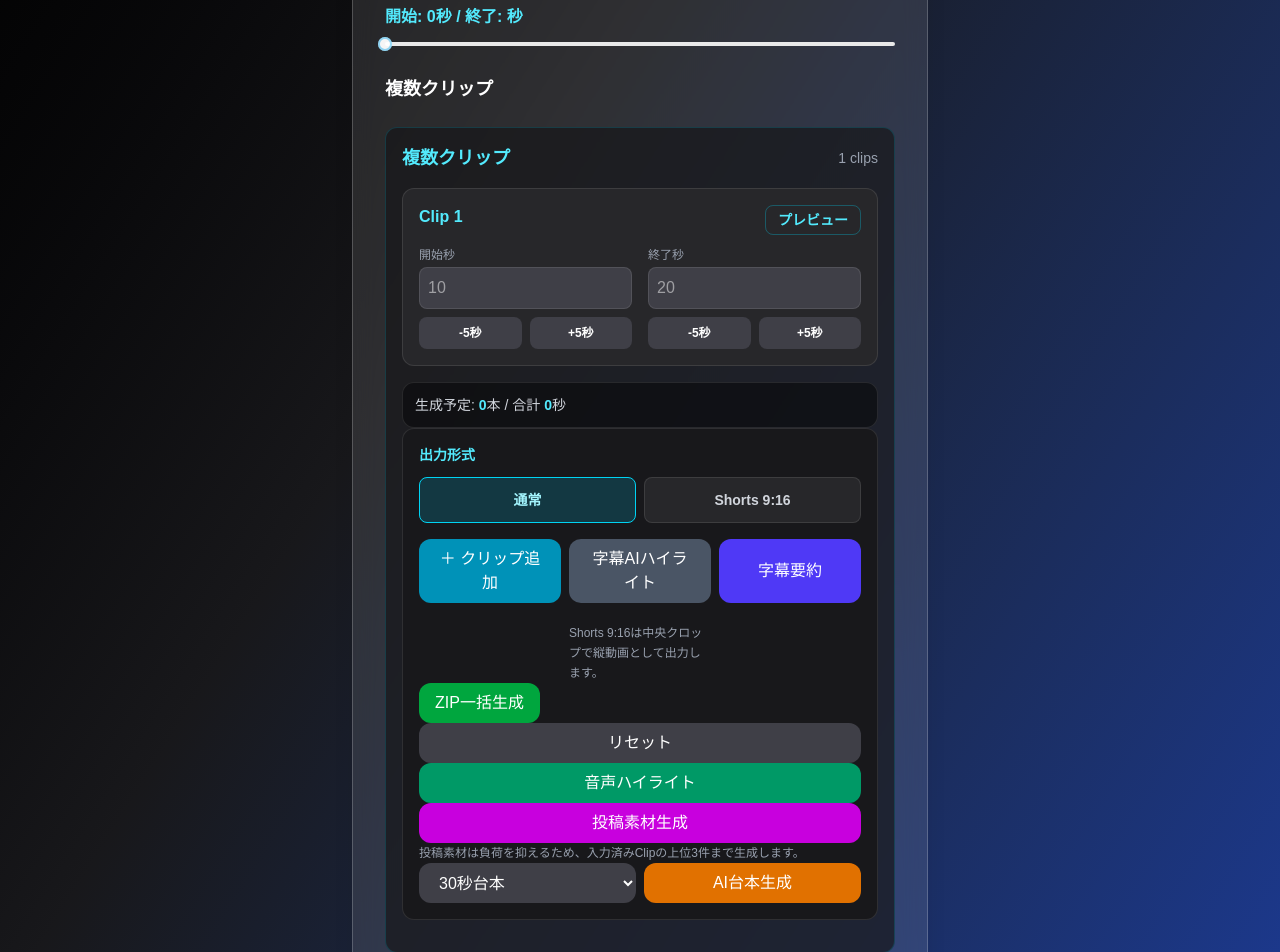
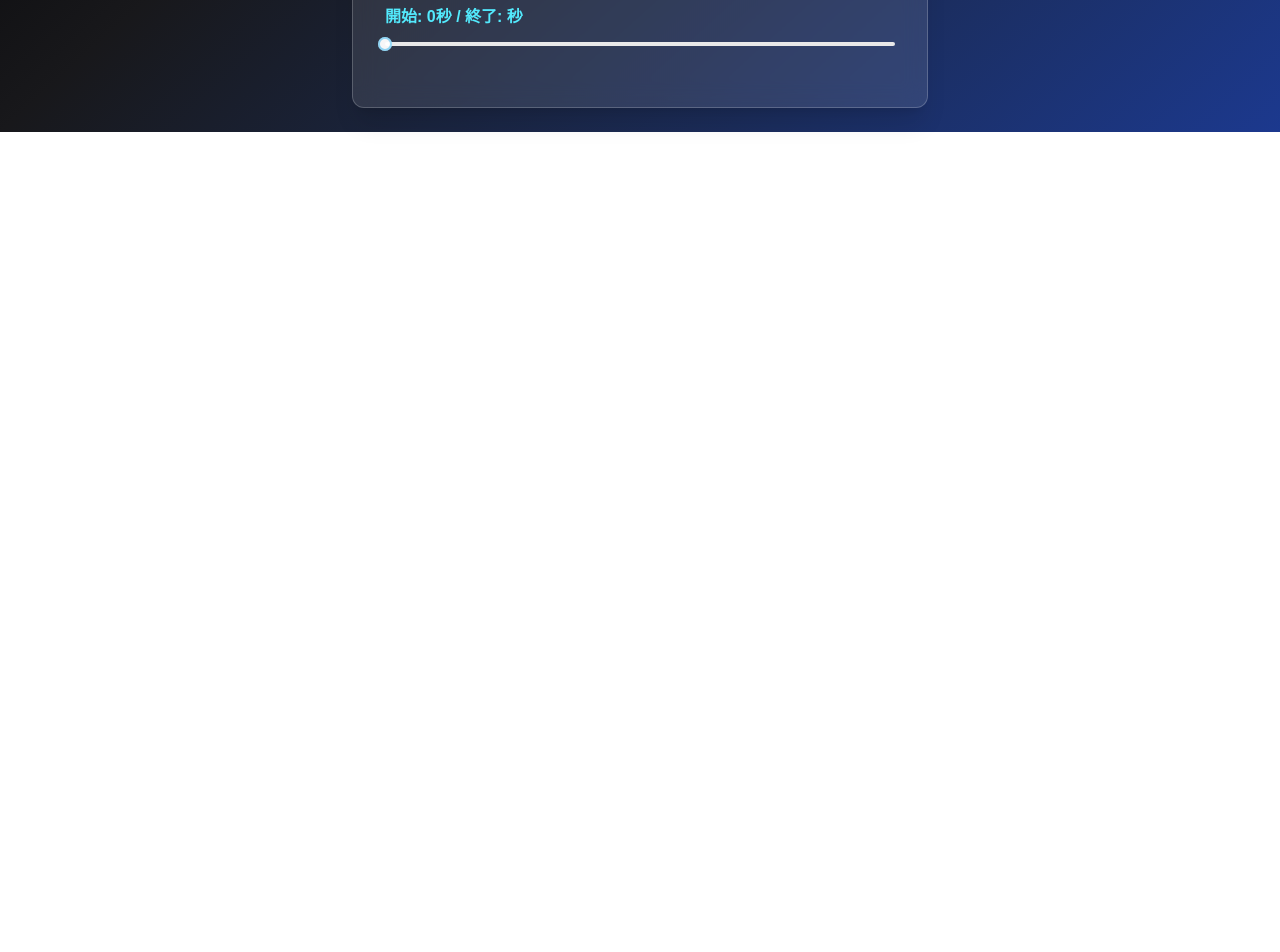
Before and after one commit to hiro042355/easyslice-ai, a Next.js app: page / in a window 1280 px wide. Shown: the part 1020-1972 px from the top of the page. After the commit the page ends 1152 px from the top, so only its background shows below. Built offline with nearby package versions, Linux system fonts and the light colour scheme.

Commit message:
Convert app flow to wizard steps

```diff
--- a/app/page.tsx
+++ b/app/page.tsx
@@ -958,17 +958,14 @@ const handlePostAssets = async () => {
     setLoading(true);
     setSuccessMessage("");
 
-   const postAssetClips = clips
-  .filter((clip) => clip.start.trim() !== "" && clip.end.trim() !== "")
-  .slice(0, 3);
-
     const res = await fetch("/api/post-assets", {
       method: "POST",
       headers: {
         "Content-Type": "application/json",
       },
       body: JSON.stringify({
-    clips: postAssetClips,
+        clips: validClips,
+        videoTitle,
       }),
     });
 
@@ -1188,6 +1185,8 @@ const downloadThumbnail = async (clipIndex: number) => {
 <p className="text-zinc-400 text-sm mt-2">
   Smart Video Clipping Platform
 </p>
+{currentStep === 1 && (
+  <div id="step-upload">
 {enableYoutube && (
   <>
     <h2 className="mt-6 mb-3 text-lg font-semibold text-cyan-300">
@@ -1243,7 +1242,6 @@ const downloadThumbnail = async (clipIndex: number) => {
 
   </div>
 )}
-<div id="step-upload" />
 <h2 className="mb-3 text-lg font-semibold text-cyan-300">
   動画をアップロード
 </h2>
@@ -1328,9 +1326,10 @@ const downloadThumbnail = async (clipIndex: number) => {
 <p className="mt-3 text-xs text-gray-400">
   字幕がある動画は「AIが内容から候補生成」、字幕がない動画や音楽は「音声ハイライト生成」を使ってください。
 </p>
-
+  </div>
+)}
         {/* 切り抜き範囲 */}
-<div id="step-upload" className="mb-6">
+<div className="mb-6">
   <label className="block text-sm font-semibold mb-2 text-gray-300">
     切り抜き範囲
   </label>
@@ -1355,11 +1354,11 @@ const downloadThumbnail = async (clipIndex: number) => {
   />
 </div>
 
-  <h2 className="text-lg font-semibold mb-4">
-    複数クリップ
-  </h2>
-{/* 複数クリップ */}
-<div id="step-clips" className="mt-6 rounded-xl border border-cyan-500/20 bg-zinc-900/70 p-4">
+{currentStep === 3 && (
+  <div
+    id="step-clips"
+    className="mt-6 rounded-xl border border-cyan-500/20 bg-zinc-900/70 p-4"
+  >
     <div className="flex items-center justify-between mb-4">
       <h2 className="text-lg font-semibold text-cyan-300">
         複数クリップ
@@ -1546,6 +1545,7 @@ const downloadThumbnail = async (clipIndex: number) => {
         </div>
       </div>
     ))}
+
     <div className="mt-4 rounded-xl border border-white/10 bg-zinc-950/60 p-3 text-sm text-gray-300">
       生成予定:{" "}
       <span className="font-semibold text-cyan-300">
@@ -1557,37 +1557,10 @@ const downloadThumbnail = async (clipIndex: number) => {
       </span>
       秒
     </div>
-<div className="col-span-full mb-4 rounded-xl border border-white/10 bg-zinc-900 p-4">
-  <p className="mb-3 text-sm font-semibold text-cyan-300">
-    出力形式
-  </p>
-
-  <div className="grid grid-cols-2 gap-2">
-    <button
-      type="button"
-      onClick={() => setOutputFormat("original")}
-      className={
-        outputFormat === "original"
-          ? "rounded-lg border border-cyan-400 bg-cyan-500/20 px-4 py-3 text-sm font-semibold text-cyan-200"
-          : "rounded-lg border border-white/10 bg-zinc-800 px-4 py-3 text-sm font-semibold text-gray-300 hover:bg-zinc-700"
-      }
-    >
-      通常
-    </button>
-
-    <button
-      type="button"
-      onClick={() => setOutputFormat("shorts")}
-      className={
-        outputFormat === "shorts"
-          ? "rounded-lg border border-pink-400 bg-pink-500/20 px-4 py-3 text-sm font-semibold text-pink-200"
-          : "rounded-lg border border-white/10 bg-zinc-800 px-4 py-3 text-sm font-semibold text-gray-300 hover:bg-zinc-700"
-      }
-    >
-      Shorts 9:16
-    </button>
-  </div>
-<div id="step-analyze" />
+  </div>
+)}
+{currentStep === 2 && (
+  <div id="step-analyze">
     <div className="mt-4 grid grid-cols-2 gap-2 sm:grid-cols-3">
     <button
       type="button"
@@ -1629,8 +1602,54 @@ const downloadThumbnail = async (clipIndex: number) => {
 >
   字幕要約
 </button>
-<div id="step-export" />
-
+<button
+  type="button"
+  onClick={handleAudioEnergy}
+  disabled={loading}
+  className={
+    loading
+      ? "w-full rounded-xl bg-gray-600 px-4 py-2 cursor-not-allowed"
+      : "w-full rounded-xl bg-emerald-600 px-4 py-2 transition hover:bg-emerald-500"
+  }
+>
+  音声ハイライト
+</button>
+    </div>
+  </div>
+)}
+{currentStep === 5 && (
+  <div id="step-export">
+
+<div className="col-span-full mb-4 rounded-xl border border-white/10 bg-zinc-900 p-4">
+  <p className="mb-3 text-sm font-semibold text-cyan-300">
+    出力形式
+  </p>
+
+  <div className="grid grid-cols-2 gap-2">
+    <button
+      type="button"
+      onClick={() => setOutputFormat("original")}
+      className={
+        outputFormat === "original"
+          ? "rounded-lg border border-cyan-400 bg-cyan-500/20 px-4 py-3 text-sm font-semibold text-cyan-200"
+          : "rounded-lg border border-white/10 bg-zinc-800 px-4 py-3 text-sm font-semibold text-gray-300 hover:bg-zinc-700"
+      }
+    >
+      通常
+    </button>
+
+    <button
+      type="button"
+      onClick={() => setOutputFormat("shorts")}
+      className={
+        outputFormat === "shorts"
+          ? "rounded-lg border border-pink-400 bg-pink-500/20 px-4 py-3 text-sm font-semibold text-pink-200"
+          : "rounded-lg border border-white/10 bg-zinc-800 px-4 py-3 text-sm font-semibold text-gray-300 hover:bg-zinc-700"
+      }
+    >
+      Shorts 9:16
+    </button>
+  </div>
 
   <p className="mt-3 text-xs leading-5 text-gray-400">
     Shorts 9:16は中央クロップで縦動画として出力します。
@@ -1658,62 +1677,9 @@ const downloadThumbnail = async (clipIndex: number) => {
   リセット
 </button>
 
-<button
-  type="button"
-  onClick={handleAudioEnergy}
-  disabled={loading}
-  className={
-    loading
-      ? "w-full rounded-xl bg-gray-600 px-4 py-2 cursor-not-allowed"
-      : "w-full rounded-xl bg-emerald-600 px-4 py-2 transition hover:bg-emerald-500"
-  }
->
-  音声ハイライト
-</button>
-
-<button
-  type="button"
-  onClick={handlePostAssets}
-  disabled={loading || clips.length === 0}
-  className={
-    loading || clips.length === 0
-      ? "w-full rounded-xl bg-gray-600 px-4 py-2 cursor-not-allowed"
-      : "w-full rounded-xl bg-fuchsia-600 px-4 py-2 transition hover:bg-fuchsia-500"
-  }
->
-  投稿素材生成
-</button>
-<p className="col-span-full text-xs leading-5 text-gray-400">
-  投稿素材は負荷を抑えるため、入力済みClipの上位3件まで生成します。
-</p>
-<div className="grid grid-cols-2 gap-2">
-  <select
-    value={scriptLength}
-    onChange={(e) =>
-      setScriptLength(e.target.value as "15" | "30" | "60" | "90")
-    }
-    className="w-full rounded-xl bg-zinc-700 px-4 py-2 text-white"
-  >
-    <option value="15">15秒台本</option>
-    <option value="30">30秒台本</option>
-    <option value="60">60秒台本</option>
-    <option value="90">90秒台本</option>
-  </select>
-
-  <button
-    type="button"
-    onClick={handleScriptGenerate}
-    disabled={loading || clips.length === 0}
-    className={
-      loading || clips.length === 0
-        ? "w-full rounded-xl bg-gray-600 px-4 py-2 cursor-not-allowed"
-        : "w-full rounded-xl bg-amber-600 px-4 py-2 transition hover:bg-amber-500"
-    }
-  >
-    AI台本生成
-  </button>
-</div>
-  </div>
+
+
+
 
     {loading && (
     <div className="mt-4 animate-pulse text-cyan-300 font-semibold">
@@ -1726,7 +1692,6 @@ const downloadThumbnail = async (clipIndex: number) => {
       {successMessage}
     </div>
   )}
-</div>
 
 {zipFileName && generatedClipCount > 0 && (
   <div className="mt-6 rounded-xl border border-green-400/20 bg-green-400/10 p-4">
@@ -1749,6 +1714,8 @@ const downloadThumbnail = async (clipIndex: number) => {
         ZIP
       </span>
     </div>
+  </div>
+)}
   </div>
 )}
 {resultTab === "script" && scriptResult && (
@@ -1818,7 +1785,57 @@ const downloadThumbnail = async (clipIndex: number) => {
     </div>
   </div>
 )}
-<div id="step-assets" />
+{currentStep === 4 && (
+  <div id="step-assets">
+    <div className="mt-6 rounded-xl border border-fuchsia-500/20 bg-zinc-900/70 p-4">
+  <h2 className="mb-4 text-lg font-semibold text-fuchsia-300">
+    投稿素材を生成
+  </h2>
+  <button
+  type="button"
+  onClick={handlePostAssets}
+  disabled={loading || clips.length === 0}
+  className={
+    loading || clips.length === 0
+      ? "w-full rounded-xl bg-gray-600 px-4 py-2 cursor-not-allowed"
+      : "w-full rounded-xl bg-fuchsia-600 px-4 py-2 transition hover:bg-fuchsia-500"
+  }
+>
+  投稿素材生成
+</button>
+<p className="mt-3 text-xs leading-5 text-gray-400">
+  投稿素材は負荷を抑えるため、入力済みClipの上位3件まで生成します。
+</p>
+
+<div className="mt-4 grid grid-cols-2 gap-2">
+  <select
+    value={scriptLength}
+    onChange={(e) =>
+      setScriptLength(e.target.value as "15" | "30" | "60" | "90")
+    }
+    className="w-full rounded-xl bg-zinc-700 px-4 py-2 text-white"
+  >
+    <option value="15">15秒台本</option>
+    <option value="30">30秒台本</option>
+    <option value="60">60秒台本</option>
+    <option value="90">90秒台本</option>
+  </select>
+
+  <button
+    type="button"
+    onClick={handleScriptGenerate}
+    disabled={loading || clips.length === 0}
+    className={
+      loading || clips.length === 0
+        ? "w-full rounded-xl bg-gray-600 px-4 py-2 cursor-not-allowed"
+        : "w-full rounded-xl bg-amber-600 px-4 py-2 transition hover:bg-amber-500"
+    }
+  >
+    AI台本生成
+  </button>
+</div>
+</div>
+
 {(postAssets.length > 0 || scriptResult) && (
   <div className="mt-6 rounded-xl border border-white/10 bg-zinc-950/70 p-2">
     <div className="grid grid-cols-2 gap-2">
@@ -2027,63 +2044,29 @@ const downloadThumbnail = async (clipIndex: number) => {
           {item.thumbnailText && (
             <div
               id={`thumbnail-preview-${item.clipIndex}`}
-              className={
-  thumbnailTemplate === "impact"
-    ? "mt-3 aspect-video overflow-hidden rounded-lg border border-white/10 bg-gradient-to-br from-black via-fuchsia-950 to-cyan-950 p-5 shadow-lg shadow-fuchsia-500/10"
-    : thumbnailTemplate === "clean"
-      ? "mt-3 aspect-video overflow-hidden rounded-lg border border-white/10 bg-zinc-100 p-5 shadow-lg"
-      : "mt-3 aspect-video overflow-hidden rounded-lg border border-yellow-400/30 bg-gradient-to-br from-zinc-950 via-zinc-900 to-yellow-950 p-5 shadow-lg shadow-yellow-500/10"
-}
+              className="mt-3 aspect-video overflow-hidden rounded-lg border border-white/10 bg-gradient-to-br from-black via-fuchsia-950 to-cyan-950 p-5 shadow-lg shadow-fuchsia-500/10"
             >
               <div className="flex h-full flex-col justify-between">
                 <div className="flex items-center justify-between">
-    <span
-      className={
-        thumbnailTemplate === "clean"
-          ? "rounded-full bg-zinc-950 px-3 py-1 text-xs font-black text-white"
-          : thumbnailTemplate === "news"
-            ? "rounded-full bg-red-600 px-3 py-1 text-xs font-black text-white"
-            : "rounded-full bg-yellow-400 px-3 py-1 text-xs font-black text-zinc-950"
-      }
-    >
+                  <span className="rounded-full bg-yellow-400 px-3 py-1 text-xs font-black text-zinc-950">
                     SHORTS
                   </span>
 
-    <span
-  className={
-    thumbnailTemplate === "clean"
-      ? "rounded-full border border-zinc-300 bg-white px-3 py-1 text-xs font-semibold text-zinc-950"
-      : thumbnailTemplate === "news"
-        ? "rounded-full border border-yellow-400/40 bg-black px-3 py-1 text-xs font-semibold text-yellow-300"
-        : "rounded-full border border-white/20 bg-black/40 px-3 py-1 text-xs font-semibold text-white"
-  }
->
+                  <span className="rounded-full border border-white/20 bg-black/40 px-3 py-1 text-xs font-semibold text-white">
                     NEXCUT AI
                   </span>
                 </div>
 
                 <div className="max-w-[85%]">
-  <p
-    className={
-      thumbnailTemplate === "clean"
-        ? "text-3xl font-black leading-tight text-zinc-950"
-        : thumbnailTemplate === "news"
-          ? "text-3xl font-black leading-tight text-yellow-300 drop-shadow-lg"
-          : "text-3xl font-black leading-tight text-white drop-shadow-lg"
-    }
-  >
+                  <p className="text-3xl font-black leading-tight text-white drop-shadow-lg">
                     {item.thumbnailText}
                   </p>
 
-                  <p
-  className={
-    thumbnailTemplate === "clean"
-      ? "mt-2 inline-block rounded bg-zinc-950 px-2 py-1 text-sm font-bold text-white"
-      : thumbnailTemplate === "news"
-        ? "mt-2 inline-block rounded bg-yellow-400 px-2 py-1 text-sm font-bold text-zinc-950"
-        : "mt-2 inline-block rounded bg-cyan-400 px-2 py-1 text-sm font-bold text-zinc-950"
-  }
-></p>
+                  {item.thumbnailSubText && (
+                    <p className="mt-2 inline-block rounded bg-cyan-400 px-2 py-1 text-sm font-bold text-zinc-950">
+                      {item.thumbnailSubText}
+                    </p>
+                  )}
                 </div>
               </div>
             </div>
@@ -2113,6 +2096,8 @@ const downloadThumbnail = async (clipIndex: number) => {
     </div>
   ))}
 </div>
+  </div>
+)}
   </div>
 )}
 {summary && (
```
Lines whose indentation alone changed are shown as unchanged.
